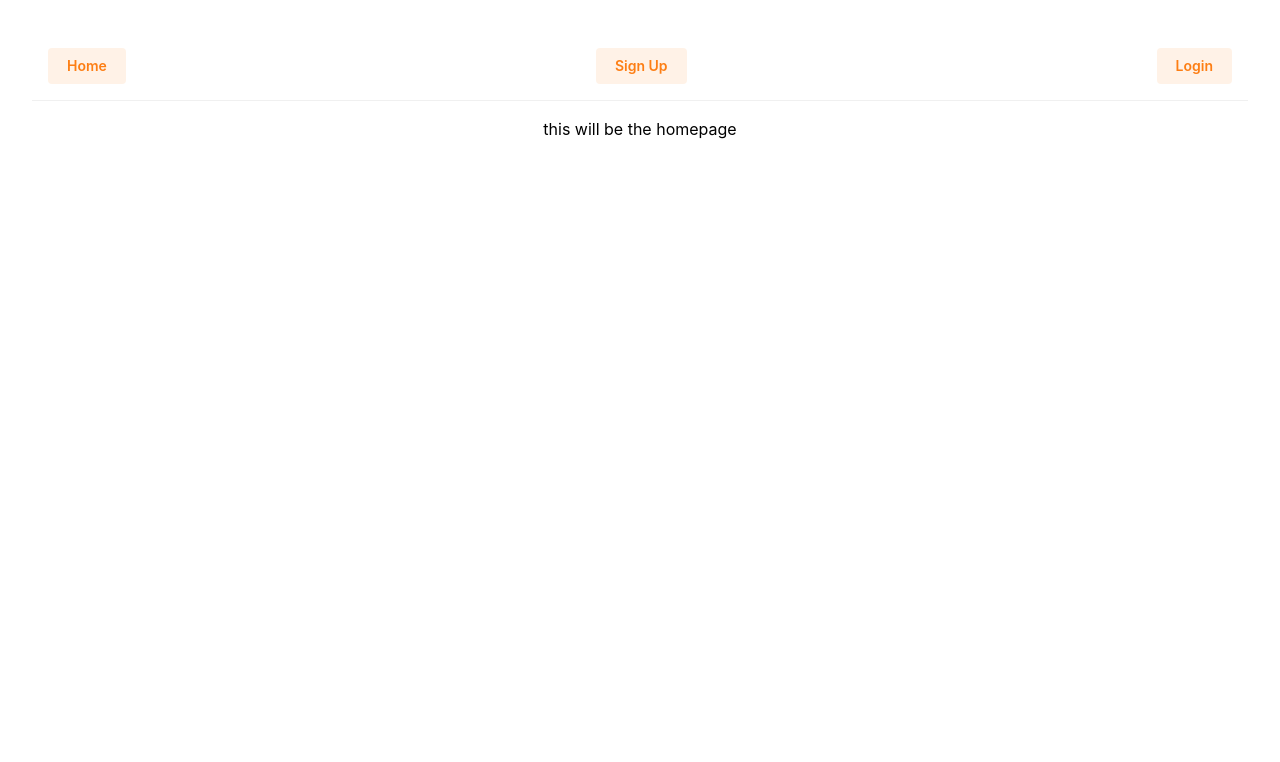
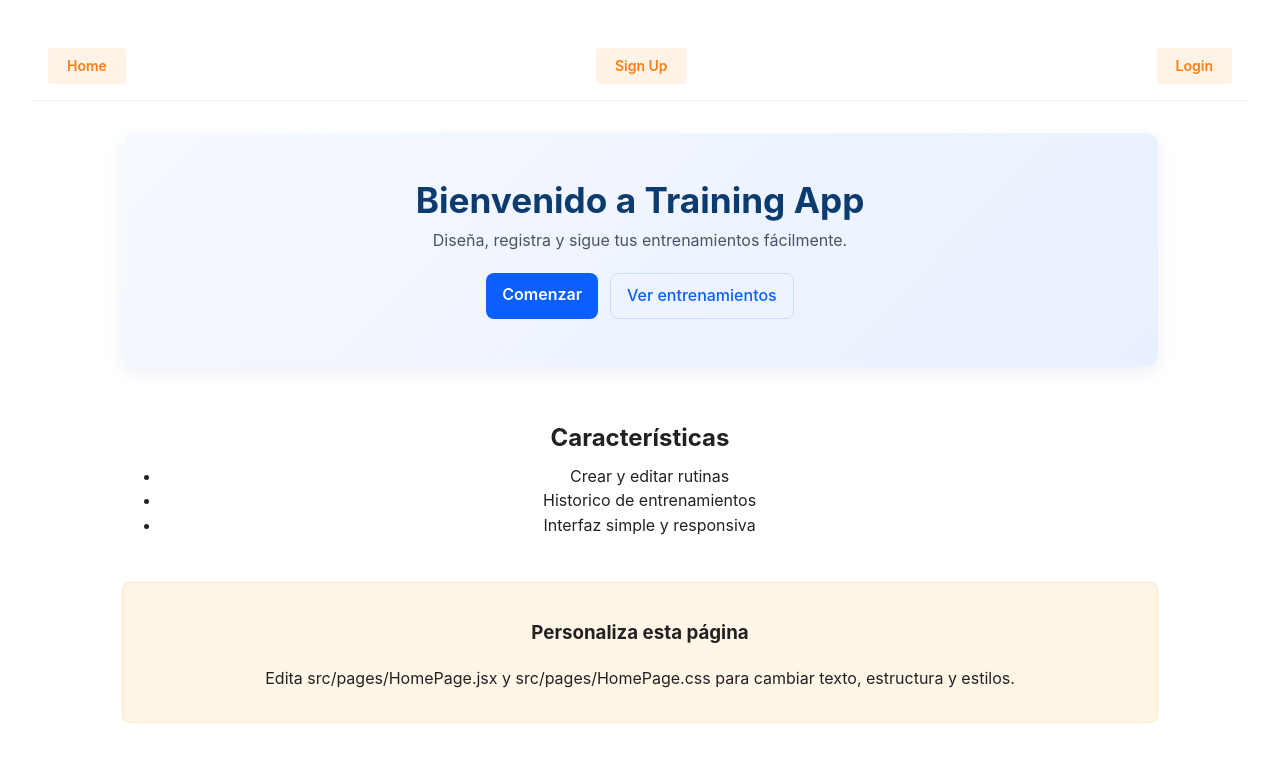
Before and after one commit to raulcarrasco8/Training-app-project-frontend, a React (Vite) app: page / in a window 1280 px wide. Shown: the top 762 px of the page. Built offline with nearby package versions, Linux system fonts and the light colour scheme.

Commit message:
Add HomePage Css and Jsx

```diff
--- a/src/App.jsx
+++ b/src/App.jsx
@@ -1,5 +1,3 @@
-
-
 import { Route, Routes } from "react-router-dom";
 import Navbar from "./components/Navbar";
 import SignupPage from "./pages/SignupPage";
@@ -10,6 +8,7 @@ import WorkoutListPage from "./pages/WorkoutListPage";
 import WorkoutDetailsPage from "./pages/WorkoutDetailsPage";
 import EditWorkoutPage from "./pages/EditWorkoutpage";
 import './App.css';
+import HomePage from "./pages/HomePage";
 
 function App() {
   return (
@@ -17,7 +16,7 @@ function App() {
       <Navbar />
 
       <Routes>
-        <Route path="/" element={<p>this will be the homepage</p>} />
+        <Route path="/" element={<HomePage />} />
         <Route path="/workouts" element={<IsPrivate> <WorkoutListPage /> </IsPrivate>} />
         <Route path="/workouts/:workoutId" element={<IsPrivate> <WorkoutDetailsPage /> </IsPrivate>} />
         <Route path="/workouts/edit/:workoutId" element={<IsPrivate> <EditWorkoutPage /> </IsPrivate>} />
--- /dev/null
+++ b/src/pages/HomePage.css
@@ -0,0 +1,82 @@
+.home {
+  padding: 2rem;
+  max-width: 1100px;
+  margin: 0 auto;
+  color: #222;
+  font-family: Inter, system-ui, -apple-system, "Segoe UI", Roboto, "Helvetica Neue", Arial;
+}
+
+.hero {
+  background: linear-gradient(135deg, #f6f9ff 0%, #e8f0ff 100%);
+  border-radius: 12px;
+  padding: 3rem;
+  text-align: center;
+  box-shadow: 0 6px 18px rgba(30, 60, 120, 0.08);
+}
+
+.hero-title {
+  margin: 0 0 0.5rem;
+  font-size: 2.2rem;
+  color: #0b3b6f;
+}
+
+.hero-subtitle {
+  margin: 0 0 1.25rem;
+  color: #345;
+  opacity: 0.9;
+}
+
+.hero-actions {
+  display: flex;
+  gap: 0.75rem;
+  justify-content: center;
+  margin-top: 1rem;
+}
+
+.cta-btn {
+  background: #0b5fff;
+  color: #fff;
+  padding: 0.6rem 1rem;
+  border-radius: 8px;
+  text-decoration: none;
+  font-weight: 600;
+}
+
+.ghost-btn {
+  background: transparent;
+  color: #0b5fff;
+  padding: 0.6rem 1rem;
+  border-radius: 8px;
+  text-decoration: none;
+  border: 1px solid rgba(11,95,255,0.15);
+}
+
+.features {
+  margin-top: 2rem;
+  padding: 1.25rem;
+}
+
+.features h2 {
+  margin: 0 0 0.5rem;
+}
+
+.features ul {
+  margin: 0;
+  padding-left: 1.2rem;
+}
+
+.editable-note {
+  margin-top: 1.5rem;
+  padding: 1rem;
+  background: #fff6e8;
+  border-radius: 8px;
+  border: 1px solid #ffe7c2;
+}
+
+/* Responsive */
+@media (max-width: 600px) {
+  .hero-title { font-size: 1.6rem; }
+  .hero { padding: 1.5rem; }
+  .hero-actions { flex-direction: column; }
+  .cta-btn, .ghost-btn { width: 100%; text-align: center; }
+}
--- /dev/null
+++ b/src/pages/HomePage.jsx
@@ -0,0 +1,31 @@
+import React from "react";
+import "./HomePage.css";
+
+export default function HomePage() {
+  return (
+    <main className="home">
+      <section className="hero">
+        <h1 className="hero-title">Bienvenido a Training App</h1>
+        <p className="hero-subtitle">Diseña, registra y sigue tus entrenamientos fácilmente.</p>
+        <div className="hero-actions">
+          <a className="cta-btn" href="/signup">Comenzar</a>
+          <a className="ghost-btn" href="/workouts">Ver entrenamientos</a>
+        </div>
+      </section>
+
+      <section className="features">
+        <h2>Características</h2>
+        <ul>
+          <li>Crear y editar rutinas</li>
+          <li>Historico de entrenamientos</li>
+          <li>Interfaz simple y responsiva</li>
+        </ul>
+      </section>
+
+      <section className="editable-note">
+        <h3>Personaliza esta página</h3>
+        <p>Edita src/pages/HomePage.jsx y src/pages/HomePage.css para cambiar texto, estructura y estilos.</p>
+      </section>
+    </main>
+  );
+}
--- a/src/pages/WorkoutDetailsPage.css
+++ b/src/pages/WorkoutDetailsPage.css
@@ -8,9 +8,11 @@
   box-shadow: 0 2px 8px rgba(0, 0, 0, 0.1);
 }
 
+
+
 .WorkoutDetailsPage h2 {
   font-size: 1.8rem;
-  margin-bottom: 1rem;
+  margin-bottom: 2rem;
   color: #1f2937;
 }
 
```
